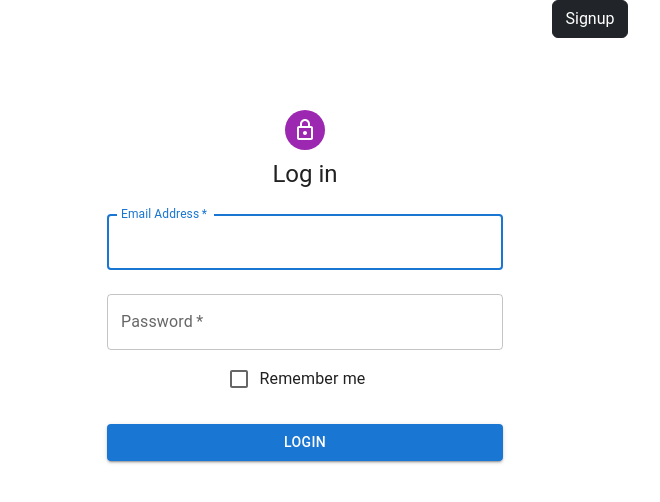
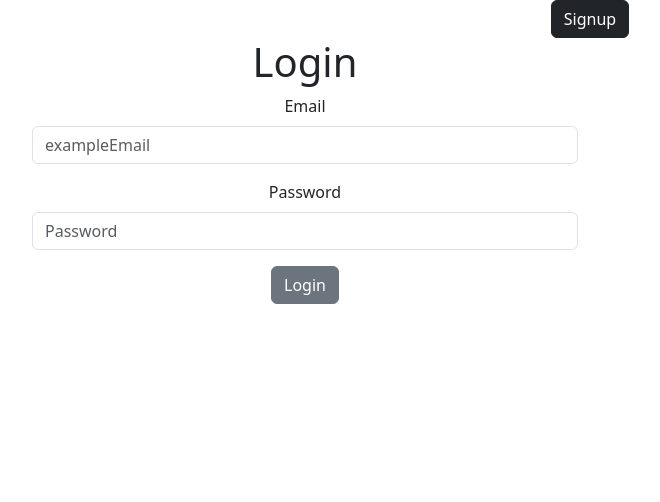
Before and after one commit to mathewfonteyne/FlashCardApp, a React (Create React App) app in the folder flashcardapp/: page / in a window 1280 px wide. Shown: the top 502 px of the page, without its empty margins (50-710 px from the left). Built offline with nearby package versions, Linux system fonts and the light colour scheme.

Commit message:
login logout and signup

```diff
--- a/flashcardapp/src/components/auth/login/Login.jsx
+++ b/flashcardapp/src/components/auth/login/Login.jsx
@@ -1,24 +1,6 @@
 import { useRef } from "react";
-// removed Button to used M-ui button
-import { Form, FormGroup, Input, Label } from "reactstrap";
+import { Form, FormGroup, Input, Label, Button } from "reactstrap";
 import { useNavigate } from "react-router-dom";
-// importing M-ui into the project
-import * as React from "react";
-import Button from "@mui/material/Button";
-
-import Avatar from "@mui/material/Avatar";
-
-import CssBaseline from "@mui/material/CssBaseline";
-import TextField from "@mui/material/TextField";
-import FormControlLabel from "@mui/material/FormControlLabel";
-import Checkbox from "@mui/material/Checkbox";
-import Link from "@mui/material/Link";
-import Grid from "@mui/material/Grid";
-import Box from "@mui/material/Box";
-import LockOutlinedIcon from "@mui/icons-material/LockOutlined";
-import Typography from "@mui/material/Typography";
-import Container from "@mui/material/Container";
-import { createTheme, ThemeProvider } from "@mui/material/styles";
 
 export default function Login({ updateToken }) {
   // Refs
@@ -52,7 +34,7 @@ export default function Login({ updateToken }) {
   //         console.log(err);
   //     }
   // };
-  const defaultTheme = createTheme();
+
   //! Style 2
   async function handleSubmit(e) {
     e.preventDefault();
@@ -85,66 +67,31 @@ export default function Login({ updateToken }) {
 
   // Standard import from Unit7, day50
   return (
-    <ThemeProvider theme={defaultTheme}>
-      <Container component="main" maxWidth="xs">
-        <CssBaseline />
-        <Box
-          sx={{
-            marginTop: 8,
-            display: "flex",
-            flexDirection: "column",
-            alignItems: "center",
-          }}
-        >
-          <Avatar sx={{ m: 1, bgcolor: "secondary.main" }}>
-            <LockOutlinedIcon />
-          </Avatar>
-          <Typography component="h1" variant="h5">
-            Log in
-          </Typography>
-          <Box
-            component="form"
-            onSubmit={handleSubmit}
-            noValidate
-            sx={{ mt: 1 }}
-          >
-            <TextField
-              margin="normal"
-              required
-              fullWidth
-              id="email"
-              label="Email Address"
-              name="email"
-              autoComplete="email"
-              autoFocus
-              innerRef={emailRef}
-            />
-            <TextField
-              margin="normal"
-              required
-              fullWidth
-              name="password"
-              label="Password"
-              type="password"
-              id="password"
-              autoComplete="current-password"
-              innerRef={passwordRef}
-            />
-            <FormControlLabel
-              control={<Checkbox value="remember" color="primary" />}
-              label="Remember me"
-            />
-            <Button
-              type="submit"
-              fullWidth
-              variant="contained"
-              sx={{ mt: 3, mb: 2 }}
-            >
-              Login
-            </Button>
-          </Box>
-        </Box>
-      </Container>
-    </ThemeProvider>
+    <>
+      <h1> Login </h1>
+      <Form onSubmit={handleSubmit}>
+        <FormGroup>
+          <Label for="exampleEmail">Email</Label>
+          <Input
+            innerRef={emailRef}
+            id="email"
+            type="email"
+            placeholder="exampleEmail"
+            autoComplete="off"
+          />
+        </FormGroup>
+        <FormGroup>
+          <Label for="examplePassword">Password</Label>
+          <Input
+            innerRef={passwordRef}
+            id="password"
+            type="password"
+            placeholder="Password"
+            autoComplete="off"
+          />
+        </FormGroup>
+        <Button type="submit">Login</Button>
+      </Form>
+    </>
   );
 }
--- a/flashcardapp/src/components/auth/logout/Logout.jsx
+++ b/flashcardapp/src/components/auth/logout/Logout.jsx
@@ -7,7 +7,7 @@ export default function Logout({ setToken }) {
 
   // Build a sign out function
   const signout = () => {
-    locatStorage.removeItem("token");
+    localStorage.removeItem("token");
     setToken("");
     navigate("/");
   };
--- a/flashcardapp/src/components/auth/signup/Signup.jsx
+++ b/flashcardapp/src/components/auth/signup/Signup.jsx
@@ -1,26 +1,9 @@
 //importing the tags use by reactstrap
-// removed Button for M-ui Sake
-import { FormGroup, Form, Row, Col, Label, Input } from "reactstrap";
+import { FormGroup, Form, Row, Col, Label, Input, Button } from "reactstrap";
 // importing useRef
 import { useRef, useState } from "react";
 import { useNavigate } from "react-router-dom";
 import { Card, CardBody, CardTitle, CardSubtitle, CardText } from "reactstrap";
-//using M-ui for signup page "https://github.com/mui/material-ui/blob/v5.13.6/docs/data/material/getting-started/templates/sign-up/SignUp.js"
-import * as React from "react";
-import Avatar from "@mui/material/Avatar";
-import Button from "@mui/material/Button";
-import CssBaseline from "@mui/material/CssBaseline";
-import TextField from "@mui/material/TextField";
-import FormControlLabel from "@mui/material/FormControlLabel";
-import Checkbox from "@mui/material/Checkbox";
-import Link from "@mui/material/Link";
-import Grid from "@mui/material/Grid";
-import Box from "@mui/material/Box";
-import LockOutlinedIcon from "@mui/icons-material/LockOutlined";
-import Typography from "@mui/material/Typography";
-import Container from "@mui/material/Container";
-import { createTheme, ThemeProvider } from "@mui/material/styles";
-//using M-ui for background color
 
 export default function Signup({ updateToken }) {
   // variables use for containing the useRef() method/functionality
@@ -30,8 +13,6 @@ export default function Signup({ updateToken }) {
   const passwordRef = useRef();
 
   const navigate = useNavigate();
-  //Material UI
-  const defaultTheme = createTheme();
 
   // handleSubmit function use to do the CRUD method to signup
   async function handleSubmit(e) {
@@ -80,113 +61,44 @@ export default function Signup({ updateToken }) {
 
   return (
     <>
-      <img alt="Sample" src="https://picsum.photos/300/200" />
-      <ThemeProvider theme={defaultTheme}>
-        <Container component="main" maxWidth="xs" onSubmit={handleSubmit}>
-          <CssBaseline />
-          <Box
-            sx={{
-              marginTop: 8,
-              display: "flex",
-              flexDirection: "column",
-              alignItems: "center",
+      <Card
+        style={{
+          width: "18rem",
+          margin: "center",
         }}
       >
-            <Avatar sx={{ m: 1, bgcolor: "secondary.main" }}>
-              <LockOutlinedIcon />
-            </Avatar>
-            <Typography component="h1" variant="h5">
-              Sign up
-            </Typography>
-            <Box
-              component="form"
-              noValidate
-              onSubmit={handleSubmit}
-              sx={{ mt: 3 }}
-            >
-              <Grid container spacing={2}>
-                <Grid item xs={12} sm={6}>
-                  <TextField
-                    autoComplete="given-name"
-                    name="firstName"
-                    required
-                    fullWidth
-                    id="firstName"
-                    label="First Name"
-                    autoFocus
-                    innerRef={firstNameRef}
-                    autoComplete={"off"}
-                  />
-                </Grid>
-                <Grid item xs={12} sm={6}>
-                  <TextField
-                    required
-                    fullWidth
-                    id="lastName"
-                    label="Last Name"
-                    name="lastName"
-                    autoComplete="family-name"
-                    innerRef={lastNameRef}
-                    autoComplete={"off"}
-                  />
-                </Grid>
-                <Grid item xs={12}>
-                  <TextField
-                    required
-                    fullWidth
-                    id="email"
-                    label="Email Address"
-                    name="email"
-                    autoComplete="email"
-                    innerRef={emailRef}
-                    type="email"
-                    autoComplete={"off"}
-                  />
-                </Grid>
-                <Grid item xs={12}>
-                  <TextField
-                    required
-                    fullWidth
-                    name="password"
-                    label="Password"
+        <img alt="Sample" src="https://picsum.photos/300/200" />
+        <CardBody>
+          <Form onSubmit={handleSubmit}>
+            <FormGroup>
+              <Label>First Name:</Label>
+              <Input innerRef={firstNameRef} autoComplete={"off"} />
+            </FormGroup>
+            <FormGroup>
+              <Label>Last Name:</Label>
+              <Input innerRef={lastNameRef} autoComplete={"off"} />
+            </FormGroup>
+            <FormGroup>
+              <Label>Email:</Label>
+              <Input innerRef={emailRef} type="email" autoComplete={"off"} />
+            </FormGroup>
+            <FormGroup>
+              <Label>Password</Label>
+              <Input
+                innerRef={passwordRef}
                 type="password"
-                    id="password"
-                    autoComplete="new-password"
-                    innerRef={passwordRef}
                 pattern="(?=.*\d)(?=.*[a-z])(?=.*[A-Z]).{8,}"
                 title=">8 characters, one upper, and number"
                 placeholder="Greater than 8 characters, at least one number, uppercase, lowercase, and symbol "
                 autoComplete={"off"}
               />
-                </Grid>
-                <Grid item xs={12}>
-                  <FormControlLabel
-                    control={
-                      <Checkbox value="allowExtraEmails" color="primary" />
-                    }
-                    label="I want to receive inspiration, marketing promotions and updates via email."
-                  />
-                </Grid>
-              </Grid>
-              <Button
-                type="submit"
-                fullWidth
-                variant="contained"
-                sx={{ mt: 3, mb: 2 }}
-              >
-                Sign Up
+            </FormGroup>
+            <Button>
+              <Button type="submit">Signup</Button>
             </Button>
-              <Grid container justifyContent="flex-end">
-                <Grid item>
-                  <Link href="#" variant="body2">
-                    Already have an account? Sign in
-                  </Link>
-                </Grid>
-              </Grid>
-            </Box>
-          </Box>
-        </Container>
-      </ThemeProvider>
+          </Form>
+        </CardBody>
+      </Card>
     </>
   );
 }
```
Lines whose indentation alone changed are shown as unchanged.
